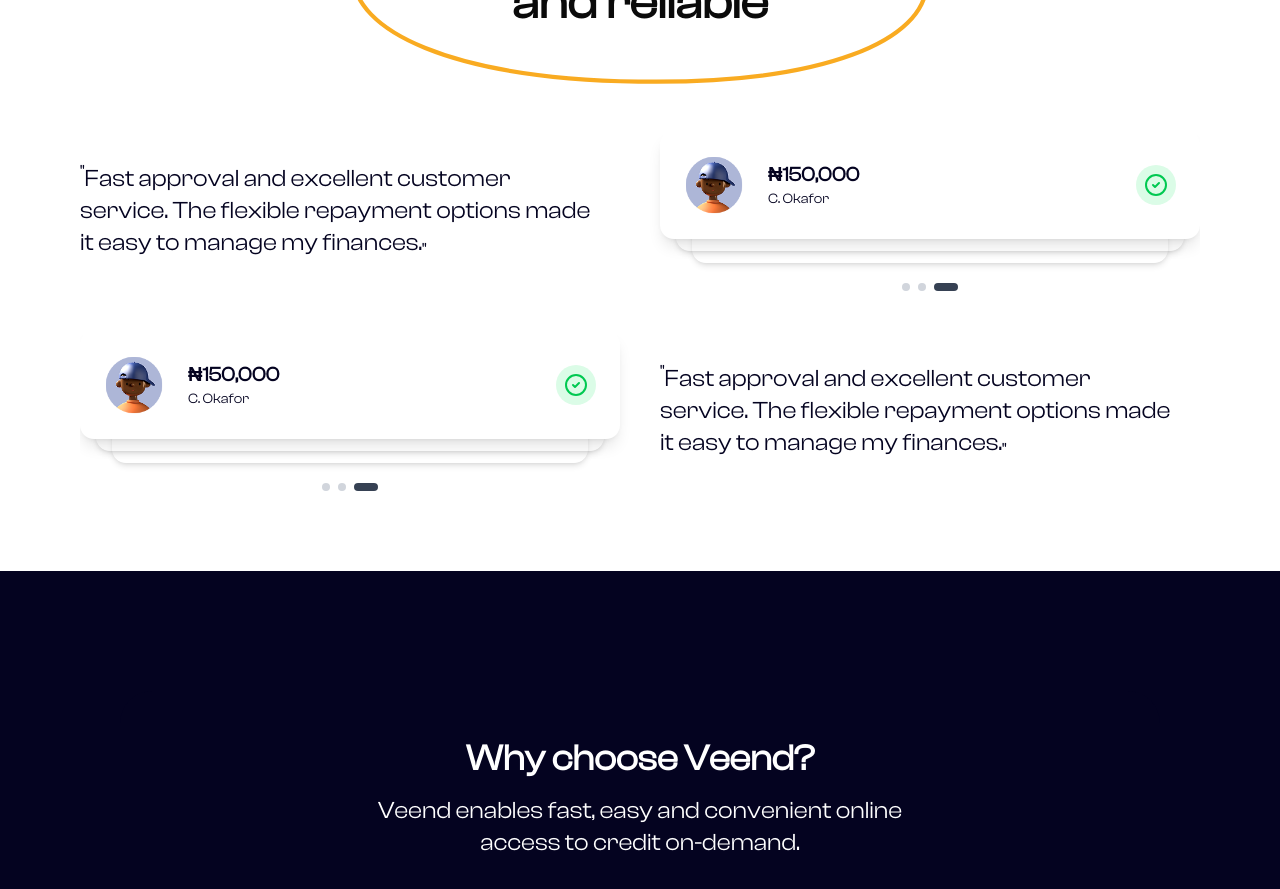
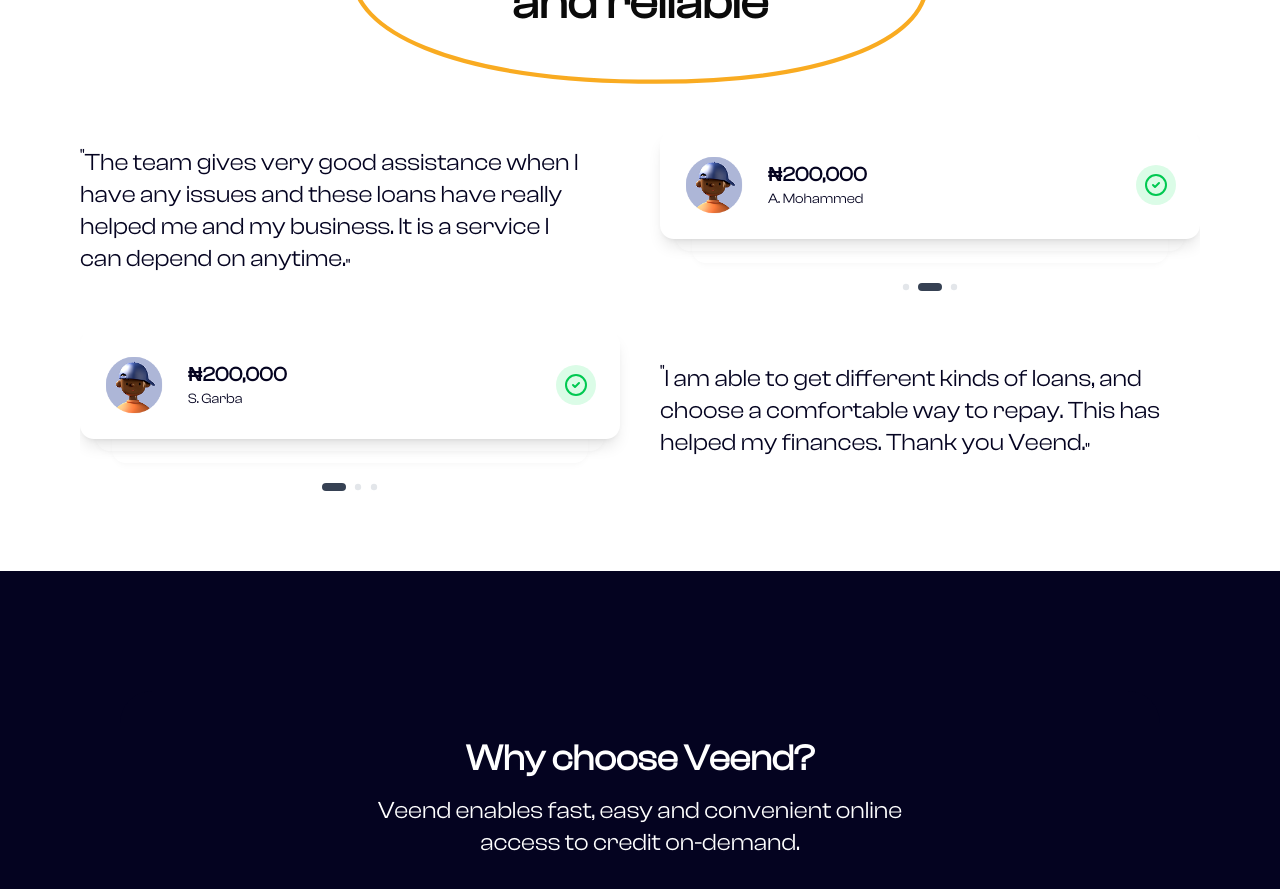
Before and after one commit to stephen-gift/veend, a Next.js app: page / in a window 1280 px wide. Shown: the part 1040-1929 px from the top of the page. Built offline with nearby package versions, Linux system fonts and the light colour scheme.

Commit message:
feat: update autoScrollInterval for Testimonial components to enhance user experience and improve animation for the testimonialCards

```diff
--- a/src/components/Homepage/Testimonials/Testimonial.tsx
+++ b/src/components/Homepage/Testimonials/Testimonial.tsx
@@ -2,6 +2,7 @@
 import { CheckCircle2 } from "lucide-react";
 import React, { useEffect, useRef, useState } from "react";
 import Image from "next/image";
+import { motion, AnimatePresence } from "motion/react";
 
 export interface Testimonial {
   id: number;
@@ -56,20 +57,28 @@
   cardClassName = ""
 }: TestimonialProps) => {
   const [activeIndex, setActiveIndex] = useState(0);
-
+  const [directions, setDirections] = useState(0);
   const intervalRef = useRef<NodeJS.Timeout | null>(null);
 
   const goToSlide = (index: number) => {
+    setDirections(index > activeIndex ? 1 : -1);
     setActiveIndex(index);
   };
 
   const goToNextSlide = () => {
-    setActiveIndex((prevIndex) =>
-      prevIndex === testimonials.length - 1 ? 0 : prevIndex + 1
-    );
+    const nextIndex =
+      activeIndex === testimonials.length - 1 ? 0 : activeIndex + 1;
+    setDirections(1);
+    setActiveIndex(nextIndex);
   };
 
-  // Setup auto-scrolling
+  const goToPrevSlide = () => {
+    const prevIndex =
+      activeIndex === 0 ? testimonials.length - 1 : activeIndex - 1;
+    setDirections(-1);
+    setActiveIndex(prevIndex);
+  };
+
   useEffect(() => {
     if (autoScroll) {
       intervalRef.current = setInterval(() => {
@@ -82,9 +91,8 @@
         clearInterval(intervalRef.current);
       }
     };
-  }, [autoScroll, autoScrollInterval, testimonials.length]);
+  }, [autoScroll, autoScrollInterval, activeIndex]);
 
-  // Pause auto-scroll on hover
   const handleMouseEnter = () => {
     if (intervalRef.current) {
       clearInterval(intervalRef.current);
@@ -100,29 +108,100 @@
   };
 
   return (
-    <div
+    <motion.div
       className="relative w-full overflow-hidden max-w-[1200px] mx-auto"
       onMouseEnter={handleMouseEnter}
       onMouseLeave={handleMouseLeave}
+      initial={{ opacity: 0 }}
+      animate={{
+        opacity: 1,
+        transition: { staggerChildren: 0.1, delayChildren: 0.2 }
+      }}
     >
       <div className="flex flex-col gap-10 w-full">
         <div
           className={`flex flex-col md:flex-${direction} gap-5 justify-center md:gap-10 w-full ${customClassName}`}
         >
           <div className="flex-1 flex flex-col gap-5 justify-center md:gap-10 w-full">
-            <p className="w-full md:max-w-[515px] text-2xl text-center md:text-left text-[#040320]">
+            <AnimatePresence mode="wait" custom={direction}>
+              <motion.p
+                key={activeIndex}
+                custom={direction}
+                initial={{
+                  x: directions > 0 ? 100 : -100,
+                  opacity: 0
+                }}
+                animate={{
+                  x: 0,
+                  opacity: 1,
+                  transition: {
+                    type: "spring",
+                    stiffness: 120,
+                    damping: 20
+                  }
+                }}
+                exit={{
+                  x: directions > 0 ? -100 : 100,
+                  opacity: 0,
+                  transition: {
+                    type: "spring",
+                    stiffness: 120,
+                    damping: 20
+                  }
+                }}
+                className="w-full md:max-w-[515px] text-2xl text-center md:text-left text-[#040320]"
+              >
                 <sup>&quot;</sup>
                 {testimonials[activeIndex].quote}
                 <sub>&quot;</sub>
-            </p>
+              </motion.p>
+            </AnimatePresence>
           </div>
 
           <div className="flex-1 relative flex flex-col gap-3 justify-center w-full items-center">
-            <div
+            <AnimatePresence mode="wait">
+              <motion.div
+                key={activeIndex}
                 className={`bg-white rounded-xl shadow-lg p-6 mb-8 relative w-full ${cardClassName}`}
+                initial={{ y: 20, opacity: 0, scale: 0.95 }}
+                animate={{
+                  y: 0,
+                  opacity: 1,
+                  scale: 1,
+                  transition: {
+                    type: "spring",
+                    stiffness: 120,
+                    damping: 20,
+                    delay: 0.2
+                  }
+                }}
+                exit={{
+                  y: -20,
+                  opacity: 0,
+                  scale: 0.95,
+                  transition: {
+                    duration: 0.3
+                  }
+                }}
+                whileHover={{
+                  y: -5,
+                  boxShadow: "0 10px 25px rgba(0, 0, 0, 0.1)",
+                  transition: {
+                    type: "spring",
+                    stiffness: 400,
+                    damping: 10
+                  }
+                }}
               >
                 <div className="flex justify-between items-center relative gap-4 w-full">
-                <span>
+                  <motion.span
+                    initial={{ scale: 0, opacity: 0 }}
+                    animate={{
+                      scale: 1,
+                      opacity: 1,
+                      transition: { delay: 0.4, type: "spring" }
+                    }}
+                  >
                     <Image
                       src={testimonials[activeIndex].image}
                       alt={testimonials[activeIndex].name}
@@ -130,29 +209,84 @@
                       width={60}
                       className="rounded-full"
                     />
-                </span>
+                  </motion.span>
                   <div className="flex-1 ml-2">
-                  <h4 className="text-[#040320] text-xl font-semibold">
+                    <motion.h4
+                      initial={{ opacity: 0, y: 10 }}
+                      animate={{
+                        opacity: 1,
+                        y: 0,
+                        transition: { delay: 0.5 }
+                      }}
+                      className="text-[#040320] text-xl font-semibold"
+                    >
                       {testimonials[activeIndex].amount}
-                  </h4>
-                  <p className="text-[#040320] text-sm">
+                    </motion.h4>
+                    <motion.p
+                      initial={{ opacity: 0, y: 10 }}
+                      animate={{
+                        opacity: 1,
+                        y: 0,
+                        transition: { delay: 0.6 }
+                      }}
+                      className="text-[#040320] text-sm"
+                    >
                       {testimonials[activeIndex].name}
-                  </p>
+                    </motion.p>
                   </div>
-                <div className="bg-green-100 p-2 rounded-full">
+                  <motion.div
+                    className="bg-green-100 p-2 rounded-full"
+                    initial={{ scale: 0 }}
+                    animate={{
+                      scale: 1,
+                      transition: {
+                        delay: 0.7,
+                        type: "spring",
+                        stiffness: 260,
+                        damping: 20
+                      }
+                    }}
+                  >
                     <CheckCircle2 className="text-green-500 h-6 w-6" />
-                </div>
+                  </motion.div>
                 </div>
 
-              <div className="absolute -bottom-3 left-4 right-4 h-20 shadow-md rounded-b-xl -z-10"></div>
-              <div className="absolute -bottom-6 left-8 right-8 h-20 shadow-md rounded-b-xl -z-10"></div>
-            </div>
+                <motion.div
+                  className="absolute -bottom-3 left-4 right-4 h-20 shadow-md rounded-b-xl -z-10"
+                  initial={{ opacity: 0, scale: 0.9 }}
+                  animate={{
+                    opacity: 0.2,
+                    scale: 1,
+                    transition: {
+                      delay: 0.3
+                    }
+                  }}
+                ></motion.div>
+                <motion.div
+                  className="absolute -bottom-6 left-8 right-8 h-20 shadow-md rounded-b-xl -z-10"
+                  initial={{ opacity: 0, scale: 0.9 }}
+                  animate={{
+                    opacity: 0.2,
+                    scale: 1,
+                    transition: {
+                      delay: 0.3
+                    }
+                  }}
+                  transition={{ delay: 0.4 }}
+                ></motion.div>
+              </motion.div>
+            </AnimatePresence>
 
             <div className="flex justify-center gap-2">
               {testimonials.map((_, index) => (
-                <button
+                <motion.button
                   key={index}
                   onClick={() => goToSlide(index)}
+                  initial={{ scale: 0.8, opacity: 0.6 }}
+                  animate={
+                    activeIndex === index ? { scale: 1, opacity: 1 } : "initial"
+                  }
+                  whileHover={{ scale: 1.2 }}
                   className={`h-2 rounded-full transition-all ${
                     activeIndex === index
                       ? "bg-gray-700 w-6"
@@ -165,27 +299,7 @@
           </div>
         </div>
       </div>
-
-      {/* <button
-        onClick={() => {
-          setActiveIndex((prev) =>
-            prev === 0 ? testimonials.length - 1 : prev - 1
-          );
-        }}
-        className="absolute left-0 top-1/2 -translate-y-1/2 bg-white bg-opacity-70 rounded-full p-2 shadow-lg hidden md:block"
-        aria-label="Previous testimonial"
-      >
-        <ChevronLeft size={24} />
-      </button>
-
-      <button
-        onClick={goToNextSlide}
-        className="absolute right-0 top-1/2 -translate-y-1/2 bg-white bg-opacity-70 rounded-full p-2 shadow-lg hidden md:block"
-        aria-label="Next testimonial"
-      >
-        <ChevronRight size={24} />
-      </button> */}
-    </div>
+    </motion.div>
   );
 };
 
--- a/src/components/Homepage/Testimonials/index.tsx
+++ b/src/components/Homepage/Testimonials/index.tsx
@@ -65,7 +65,7 @@
           animate={{ opacity: 1, y: 0 }}
           transition={{ duration: 0.7, delay: 0.6 }}
         >
-          <Testimonial autoScroll autoScrollInterval={3000} direction="row" />
+          <Testimonial autoScroll autoScrollInterval={5000} direction="row" />
         </motion.div>
 
         <motion.div
@@ -76,7 +76,7 @@
           <Testimonial
             testimonials={defaultTestimonials2}
             autoScroll
-            autoScrollInterval={3000}
+            autoScrollInterval={8000}
             direction="row-reverse"
           />
         </motion.div>
```
Lines whose indentation alone changed are shown as unchanged.
